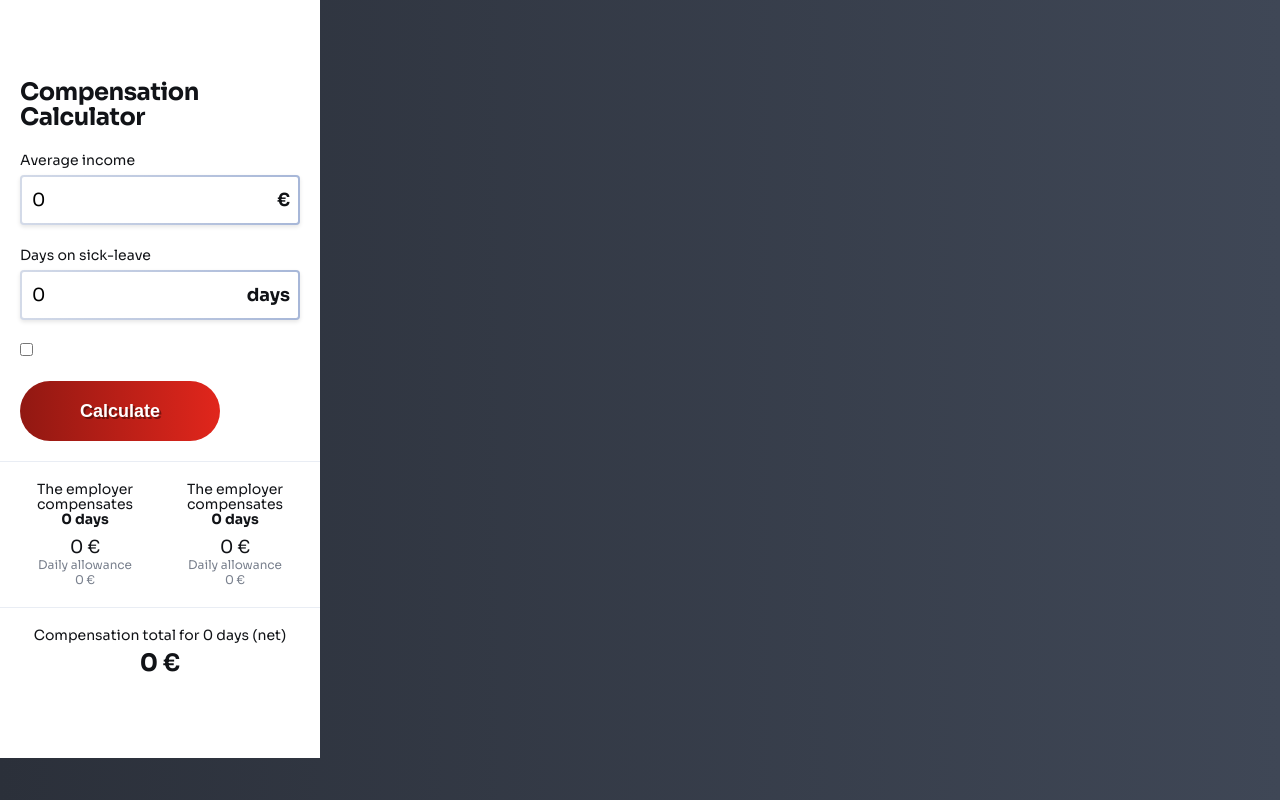
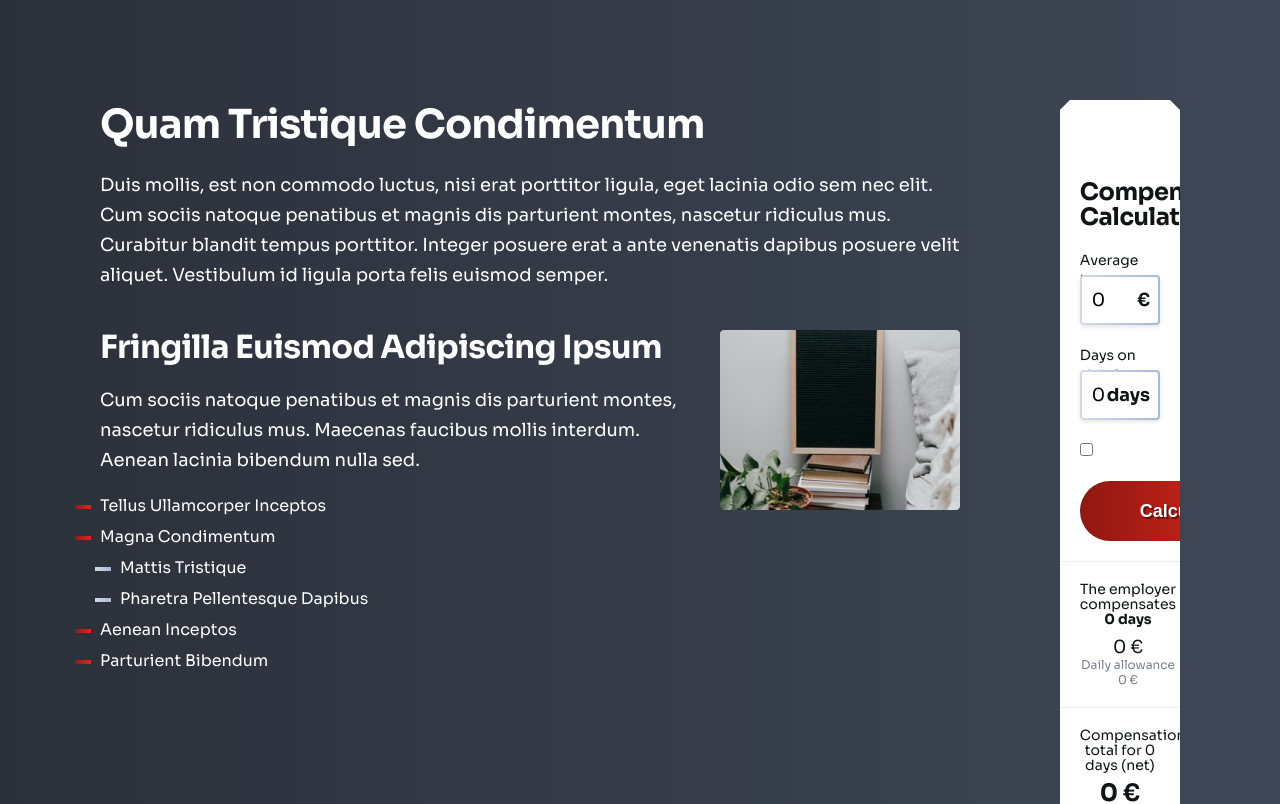
Before and after one commit to frezzzen/redberry-assignment, a Vue app: page / in a window 1280 px wide. Shown: the top 804 px of the page. Built offline with nearby package versions, Linux system fonts and the light colour scheme.

Commit message:
Created information content component

```diff
--- a/src/app.vue
+++ b/src/app.vue
@@ -1,11 +1,20 @@
 <script setup lang="ts">
 import CompensationCalculator from './components/compensation-calculator/compensation-calculator.vue';
+import InformationContent from './components/main-page/information-content.vue';
 </script>
 
 <template>
-  <div>
+  <main>
+    <information-content />
     <compensation-calculator />
-  </div>
+  </main>
 </template>
 
-<style lang="scss" scoped></style>
+<style lang="scss" scoped>
+main {
+  padding: 10rem;
+  display: flex;
+  justify-content: space-between;
+  gap: 10rem;
+}
+</style>
--- a/src/components/compensation-calculator/compensation-calculator.vue
+++ b/src/components/compensation-calculator/compensation-calculator.vue
@@ -72,10 +72,23 @@ const onCalculateClick = () => {
 
 <style scoped lang="scss">
 .compensation-calculator {
+  position: relative;
+  overflow: hidden;
   background-color: var(--white);
   padding: 8rem 2rem;
   width: 32rem;
   color: var(--metal-dark);
+  $pathWidth: 10px;
+  clip-path: polygon(
+    10px 0%,
+    calc(100% - $pathWidth) 0%,
+    100% $pathWidth,
+    100% calc(100% - $pathWidth),
+    calc(100% - $pathWidth) 100%,
+    $pathWidth 100%,
+    0% calc(100% - $pathWidth),
+    0% $pathWidth
+  );
 
   h4 {
     margin-bottom: 2rem;
--- /dev/null
+++ b/src/components/main-page/information-content.vue
@@ -0,0 +1,89 @@
+<template>
+  <article>
+    <h1>Quam Tristique Condimentum</h1>
+    <p class="paragraph">
+      Duis mollis, est non commodo luctus, nisi erat porttitor ligula, eget lacinia odio sem nec elit. Cum sociis
+      natoque penatibus et magnis dis parturient montes, nascetur ridiculus mus. <span> Curabitur blandit </span> tempus
+      porttitor. Integer posuere erat a ante venenatis dapibus posuere velit aliquet. Vestibulum id ligula porta felis
+      euismod semper.
+    </p>
+    <div class="container">
+      <div>
+        <h2>Fringilla Euismod Adipiscing Ipsum</h2>
+        <p class="paragraph">
+          Cum sociis natoque penatibus et magnis dis parturient montes, nascetur ridiculus mus. Maecenas faucibus mollis
+          interdum. Aenean lacinia bibendum nulla sed.
+        </p>
+        <ul>
+          <li>Tellus Ullamcorper Inceptos</li>
+          <li>
+            Magna Condimentum
+            <ul>
+              <li>Mattis Tristique</li>
+              <li>Pharetra Pellentesque Dapibus</li>
+            </ul>
+          </li>
+          <li>Aenean Inceptos</li>
+          <li>Parturient Bibendum</li>
+        </ul>
+      </div>
+      <div>
+        <img src="@/assets/images/image.png" alt="Image" />
+      </div>
+    </div>
+  </article>
+</template>
+
+<style scoped lang="scss">
+@import '@/styles/mixins.scss';
+
+article {
+  h1 {
+    margin-bottom: 2rem;
+  }
+
+  p {
+    margin-bottom: 4rem;
+  }
+
+  .container {
+    display: flex;
+    justify-content: space-between;
+    gap: 4rem;
+
+    & > div {
+      h2 {
+        margin-bottom: 2rem;
+      }
+      p {
+        margin-bottom: 2rem;
+      }
+
+      ul {
+        display: flex;
+        flex-direction: column;
+        gap: 1rem;
+        list-style: none;
+
+        li {
+          position: relative;
+          &:before {
+            @include custom-bullet(var(--gradient-red));
+          }
+
+          ul {
+            margin-top: 1rem;
+            padding-left: 2rem;
+
+            li {
+              &:before {
+                @include custom-bullet(var(--gradient-metal-light));
+              }
+            }
+          }
+        }
+      }
+    }
+  }
+}
+</style>
--- a/src/styles/main.scss
+++ b/src/styles/main.scss
@@ -1,6 +1,7 @@
 @import url('https://fonts.googleapis.com/css2?family=Sora:wght@100;200;300;400;500;600;700;800&display=swap');
 @import "colors";
 @import "typography";
+@import "mixins";
 
 
 * {
--- /dev/null
+++ b/src/styles/mixins.scss
@@ -0,0 +1,9 @@
+@mixin custom-bullet($gradient) {
+  position: absolute;
+  left: -2.5rem;
+  top: 1rem;
+  content: '';
+  width: 1.6rem;
+  height: 0.4rem;
+  background: $gradient;
+}
```
Also changed, not shown: src/assets/images/Image.png (added).
